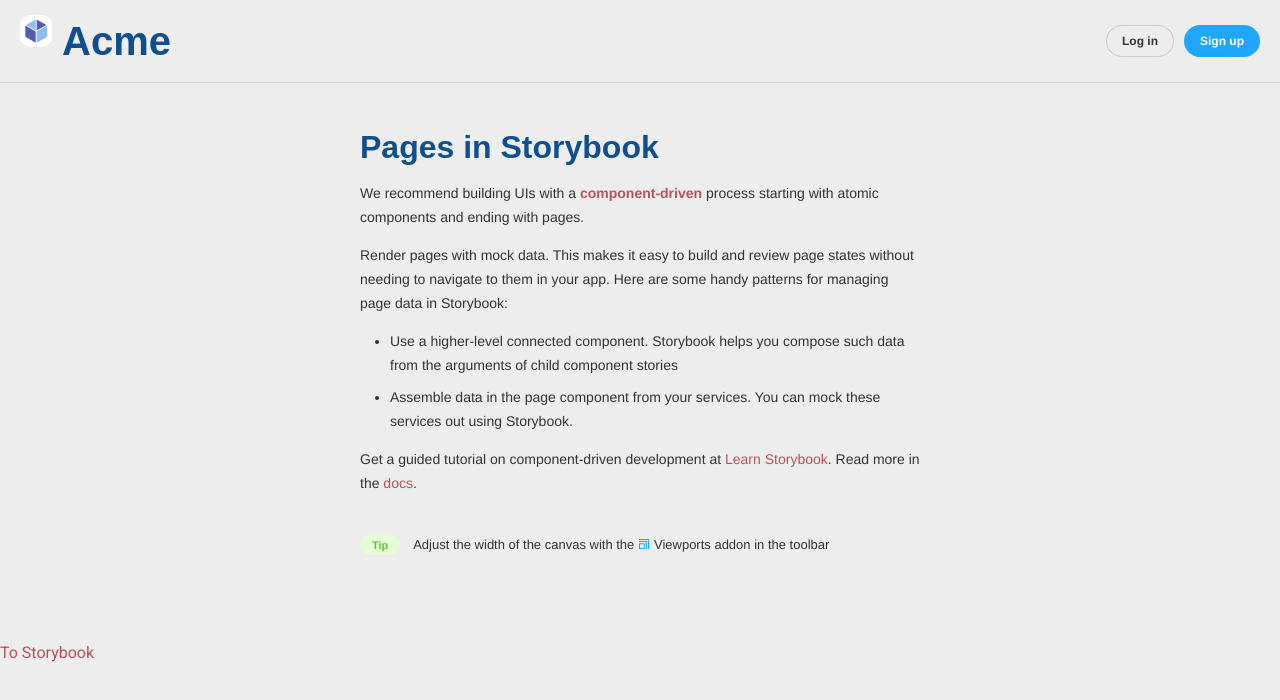
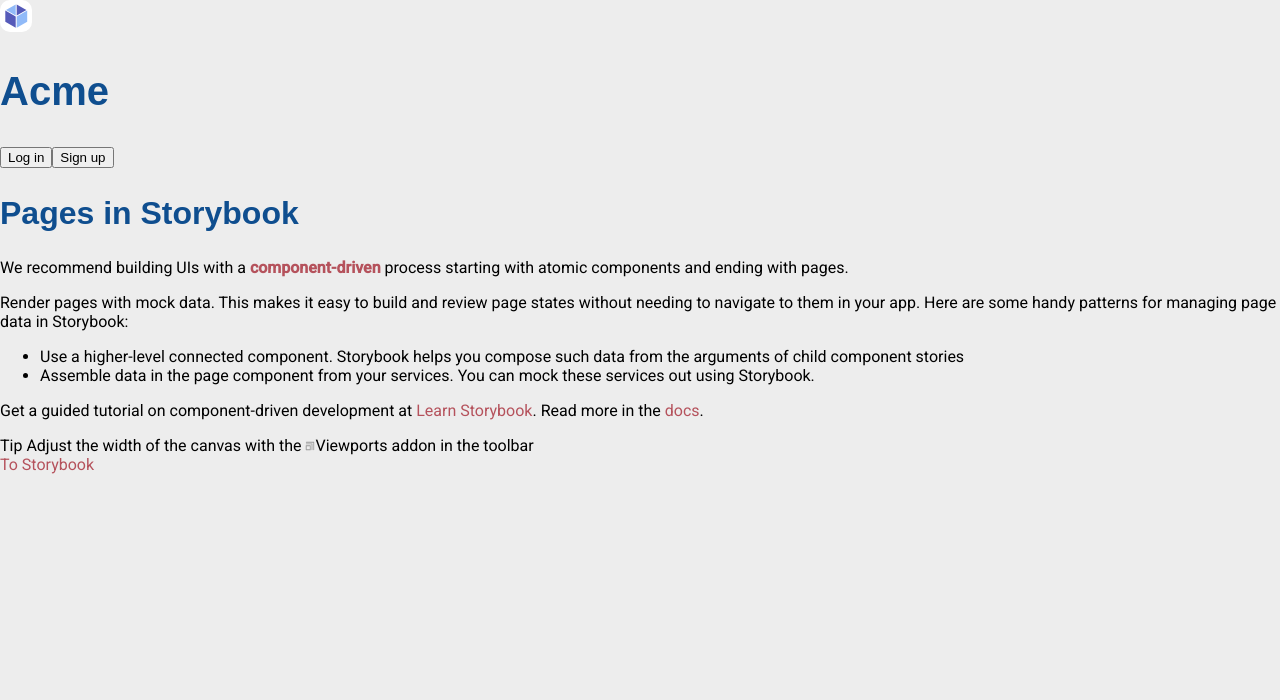
Before and after one commit to lauravikanis/WalkTheLine, a React (Create React App) app in the folder client/: page / in a window 1280 px wide. Shown: the top 700 px of the page. Built offline with nearby package versions, Linux system fonts and the light colour scheme.

Commit message:
Delete rendundant css files

```diff
--- a/client/src/App.css
+++ /dev/null
@@ -1,38 +0,0 @@
-.App {
-  text-align: center;
-}
-
-.App-logo {
-  height: 40vmin;
-  pointer-events: none;
-}
-
-@media (prefers-reduced-motion: no-preference) {
-  .App-logo {
-    animation: App-logo-spin infinite 20s linear;
-  }
-}
-
-.App-header {
-  background-color: #282c34;
-  min-height: 100vh;
-  display: flex;
-  flex-direction: column;
-  align-items: center;
-  justify-content: center;
-  font-size: calc(10px + 2vmin);
-  color: white;
-}
-
-.App-link {
-  color: #61dafb;
-}
-
-@keyframes App-logo-spin {
-  from {
-    transform: rotate(0deg);
-  }
-  to {
-    transform: rotate(360deg);
-  }
-}
--- a/client/src/components/Button/Button.js
+++ b/client/src/components/Button/Button.js
@@ -1,6 +1,6 @@
 import React from "react";
 import PropTypes from "prop-types";
-import "./button.css";
+// import "./button.css";
 
 /**
  * Primary UI component for user interaction
--- a/client/src/components/Button/button.css
+++ /dev/null
@@ -1,30 +0,0 @@
-.storybook-button {
-  font-family: "Nunito Sans", "Helvetica Neue", Helvetica, Arial, sans-serif;
-  font-weight: 700;
-  border: 0;
-  border-radius: 2.5em;
-  cursor: pointer;
-  display: inline-block;
-  line-height: 1;
-}
-.storybook-button--primary {
-  color: white;
-  background-color: #1ea7fd;
-}
-.storybook-button--secondary {
-  color: #333;
-  background-color: transparent;
-  box-shadow: rgba(0, 0, 0, 0.15) 0px 0px 0px 1px inset;
-}
-.storybook-button--small {
-  font-size: 12px;
-  padding: 10px 16px;
-}
-.storybook-button--medium {
-  font-size: 14px;
-  padding: 11px 20px;
-}
-.storybook-button--large {
-  font-size: 16px;
-  padding: 12px 24px;
-}
--- a/client/src/components/Header/Header.js
+++ b/client/src/components/Header/Header.js
@@ -2,7 +2,7 @@ import React from "react";
 import PropTypes from "prop-types";
 
 import Button from "../Button";
-import "./header.css";
+// import "./header.css";
 
 const Header = ({ user, onLogin, onLogout, onCreateAccount }) => (
   <header>
--- a/client/src/components/Header/header.css
+++ /dev/null
@@ -1,26 +0,0 @@
-.wrapper {
-  font-family: "Nunito Sans", "Helvetica Neue", Helvetica, Arial, sans-serif;
-  border-bottom: 1px solid rgba(0, 0, 0, 0.1);
-  padding: 15px 20px;
-  display: flex;
-  align-items: center;
-  justify-content: space-between;
-}
-
-svg {
-  display: inline-block;
-  vertical-align: top;
-}
-
-h1 {
-  font-weight: 900;
-  font-size: 20px;
-  line-height: 1;
-  margin: 6px 0 6px 10px;
-  display: inline-block;
-  vertical-align: top;
-}
-
-button + button {
-  margin-left: 10px;
-}
--- a/client/src/index.js
+++ b/client/src/index.js
@@ -1,6 +1,6 @@
 import React from "react";
 import ReactDOM from "react-dom";
-import "./index.css";
+// import "./index.css";
 import App from "./App";
 import reportWebVitals from "./reportWebVitals";
 
--- a/client/src/pages/Page/Page.js
+++ b/client/src/pages/Page/Page.js
@@ -2,7 +2,7 @@ import React from "react";
 import PropTypes from "prop-types";
 
 import Header from "../../components/Header/Header";
-import "./page.css";
+// import "./page.css";
 
 const Page = ({ user, onLogin, onLogout, onCreateAccount }) => (
   <article>
--- a/client/src/pages/Page/page.css
+++ /dev/null
@@ -1,69 +0,0 @@
-section {
-  font-family: "Nunito Sans", "Helvetica Neue", Helvetica, Arial, sans-serif;
-  font-size: 14px;
-  line-height: 24px;
-  padding: 48px 20px;
-  margin: 0 auto;
-  max-width: 600px;
-  color: #333;
-}
-
-h2 {
-  font-weight: 900;
-  font-size: 32px;
-  line-height: 1;
-  margin: 0 0 4px;
-  display: inline-block;
-  vertical-align: top;
-}
-
-p {
-  margin: 1em 0;
-}
-
-a {
-  text-decoration: none;
-  color: #1ea7fd;
-}
-
-ul {
-  padding-left: 30px;
-  margin: 1em 0;
-}
-
-li {
-  margin-bottom: 8px;
-}
-
-.tip {
-  display: inline-block;
-  border-radius: 1em;
-  font-size: 11px;
-  line-height: 12px;
-  font-weight: 700;
-  background: #e7fdd8;
-  color: #66bf3c;
-  padding: 4px 12px;
-  margin-right: 10px;
-  vertical-align: top;
-}
-
-.tip-wrapper {
-  font-size: 13px;
-  line-height: 20px;
-  margin-top: 40px;
-  margin-bottom: 40px;
-}
-
-.tip-wrapper svg {
-  display: inline-block;
-  height: 12px;
-  width: 12px;
-  margin-right: 4px;
-  vertical-align: top;
-  margin-top: 3px;
-}
-
-.tip-wrapper svg path {
-  fill: #1ea7fd;
-}
```
